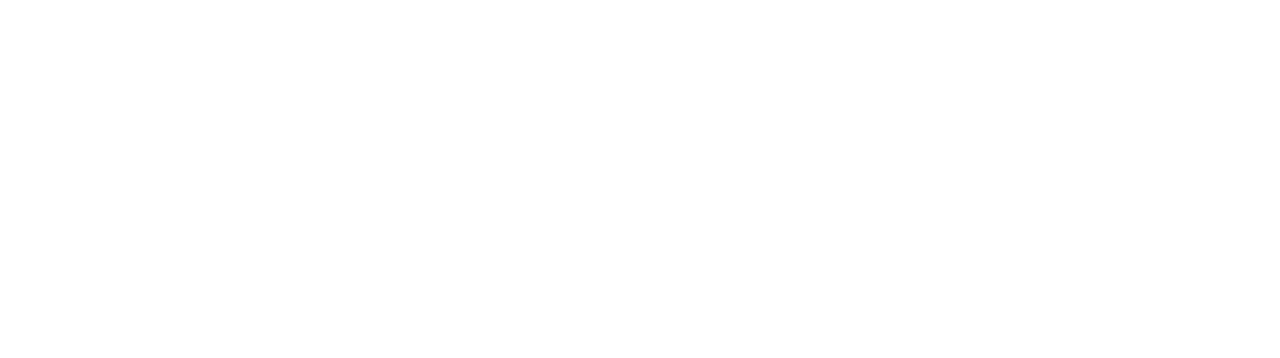
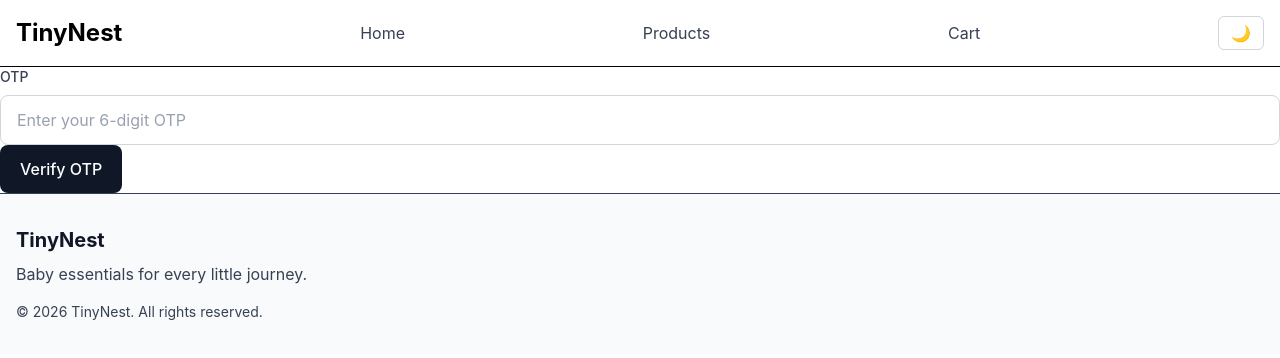
Before and after one commit to ayshasahva-stack/tinynest, a React app in the folder frontend/: page /verify-otp in a window 1280 px wide. Before the commit this address had no page. Shown: the top 358 px of the page. Built offline with nearby package versions, Linux system fonts and the light colour scheme; the HTML template or start-up script is replaced by a standard one.

Commit message:
feat: complete registration and OTP verification flow

```diff
--- a/frontend/src/app/AppRouter.jsx
+++ b/frontend/src/app/AppRouter.jsx
@@ -5,6 +5,7 @@
 import Home from "../pages/home/Home";
 import Products from "../pages/Product";
 import Register from "../pages/auth/Register";
+import VerifyOtp from "../pages/auth/VerifyOtp";
 import Admin from "../layouts/Admin";
 
 // Import the user layout
@@ -27,7 +28,8 @@
                     <Route path="/products" element={<Products />} />
                     {/* Registration page */}
                     <Route path="/register" element={<Register />} />
-
+                    {/* OTP verification page */}
+                    <Route path="/verify-otp" element={<VerifyOtp />} />
                 </Route>
                 {/* Admin routes */}
                 <Route path="/admin" element={<AdminLayout />}>
--- a/frontend/src/features/auth/authService.js
+++ b/frontend/src/features/auth/authService.js
@@ -9,3 +9,11 @@
     // Return the backend response
     return response.data;
 };
+// Verify the OTP sent to the user's email
+export const verifyOtp = async (otpData) => {
+    // Send the email and OTP to the backend
+    const response = await api.post("/auth/verify-otp", otpData);
+
+    // Return the backend response
+    return response.data;
+};
--- a/frontend/src/features/auth/authThunk.js
+++ b/frontend/src/features/auth/authThunk.js
@@ -3,6 +3,7 @@
 
 // Import the registration API service
 import { registerUser } from "./authService";
+import { verifyOtp } from "./authService";
 
 // Register a new user
 export const registerUserThunk = createAsyncThunk(
@@ -27,3 +28,26 @@
         }
     }
 );
+// Verify the OTP sent to the user's email
+export const verifyOtpThunk = createAsyncThunk(
+    "auth/verifyOtp",
+
+    async (otpData, thunkAPI) => {
+        try {
+            // Call the OTP verification service
+            const response = await verifyOtp(otpData);
+
+            // Return the backend response
+            return response;
+        } catch (error) {
+            // Get the backend error message if available
+            const message =
+                error.response?.data?.message ||
+                error.message ||
+                "OTP verification failed";
+
+            // Send the error message to Redux
+            return thunkAPI.rejectWithValue(message);
+        }
+    }
+);
--- a/frontend/src/pages/auth/Register.jsx
+++ b/frontend/src/pages/auth/Register.jsx
@@ -4,6 +4,7 @@
 import Button from "../../components/Button"
 // Import Redux's dispatch hook
 import { useDispatch } from "react-redux";
+import { useNavigate } from "react-router-dom";
 
 // Import the registration thunk
 import { registerUserThunk } from "../../features/auth/authThunk";
@@ -19,23 +20,30 @@
 const [confirmPassword, setConfirmPassword] = useState("");
     // Get the Redux dispatch function
 const dispatch = useDispatch();
+const navigate=useNavigate()
     // Handle registration form submission
-    const handleSubmit = (event) => {
+    // Handle registration form submission
+const handleSubmit = async (event) => {
     // Prevent the browser from refreshing the page
     event.preventDefault();
 
-        // Check the values entered by the user
-       // Send the registration data through Redux
-// Send the registration data through Redux
-dispatch(
+    try {
+        // Send the registration data and wait for the backend response
+        await dispatch(
             registerUserThunk({
                 email,
                 phone,
                 password,
                 confirmPassword,
             })
+        ).unwrap();
 
-);
+        // Navigate to OTP verification after successful registration
+        navigate(`/verify-otp?email=${encodeURIComponent(email)}`);
+    } catch (error) {
+        // Log the registration error for now
+        console.error(error);
+    }
 };
     return (
         <main>
--- /dev/null
+++ b/frontend/src/pages/auth/VerifyOtp.jsx
@@ -0,0 +1,70 @@
+import { useState } from "react";
+import Input from "../../components/Input";
+import Button from "../../components/Button";
+// Import Redux's dispatch hook
+import { useDispatch } from "react-redux";
+import { useSearchParams } from "react-router-dom";
+// Import React Router's navigation hook
+import { useNavigate } from "react-router-dom";
+
+// Import the OTP verification thunk
+import { verifyOtpThunk } from "../../features/auth/authThunk";
+// OTP verification page
+function VerifyOtp() {
+    // Store the OTP entered by the user
+    const [otp, setOtp] = useState("");
+    // Get the Redux dispatch function
+    const dispatch = useDispatch();
+    // Read the email from the URL
+    const [searchParams] = useSearchParams();
+    // Get the function used to navigate between pages
+const navigate = useNavigate();
+
+    // Get the email value from the URL
+    const email = searchParams.get("email");
+    // Handle OTP verification form submission
+    // Handle OTP form submission
+    // Handle OTP form submission
+const handleSubmit = async (event) => {
+    // Prevent the browser from refreshing the page
+    event.preventDefault();
+
+    try {
+        // Send the email and OTP to the backend
+        await dispatch(
+            verifyOtpThunk({
+                email,
+                otp,
+            })
+        ).unwrap();
+
+        // Navigate to the login page after successful verification
+        navigate("/login");
+    } catch (error) {
+        // Log the verification error for now
+        console.error(error);
+    }
+};
+    return (
+        <main>
+            <form onSubmit={handleSubmit}>
+                {/* OTP input */}
+                <Input
+                    label="OTP"
+                    type="text"
+                    name="otp"
+                    value={otp}
+                    onChange={(event) => setOtp(event.target.value)}
+                    placeholder="Enter your 6-digit OTP"
+                />
+
+                {/* Verify OTP button */}
+                <Button type="submit">
+                    Verify OTP
+                </Button>
+            </form>
+        </main>
+    );
+}
+
+export default VerifyOtp;
```
Lines whose indentation alone changed are shown as unchanged.
